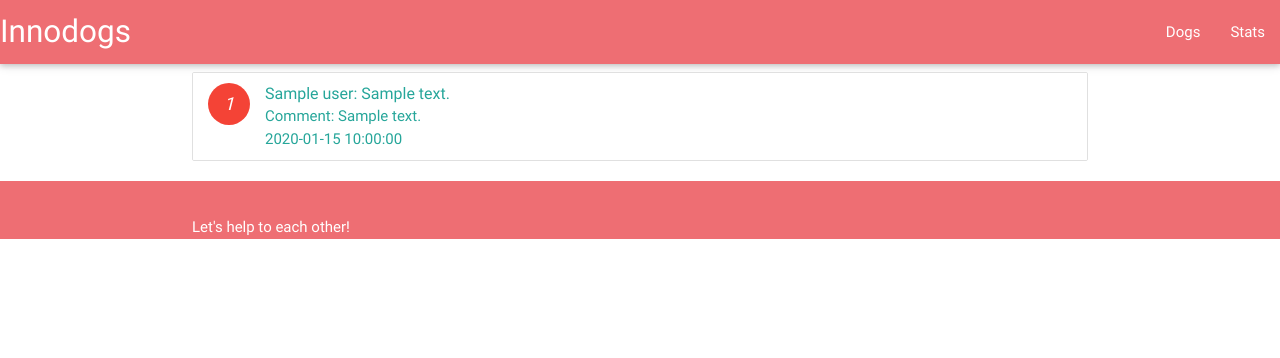
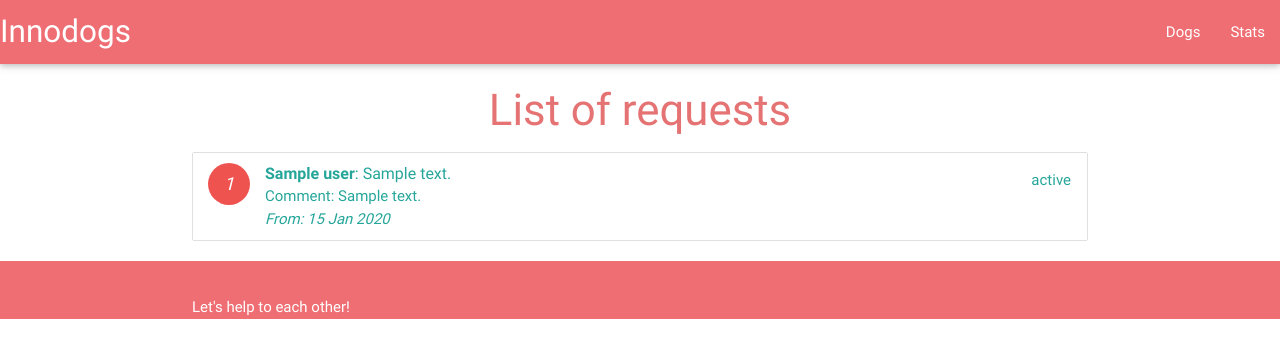
Before and after one commit to Innodogs/Innodogs, a Python web app: template app/addrequests/templates/addrequests/list.html in a window 1280 px wide. Shown: the top 358 px of the page. Run offline with Jinja, Linux system fonts and the light colour scheme; the template is opened without the code that fills it: most values are stand-ins (such as "Sample title", 1, 10 or a date in 2020).

Commit message:
Add title and status, change date representation

```diff
--- a/app/addrequests/templates/addrequests/list.html
+++ b/app/addrequests/templates/addrequests/list.html
@@ -1,14 +1,22 @@
 {% extends "base.html" %}
 
+{% block title %} List of requests {% endblock %}
+
 {% block content %}
+    <h3 class="header center red-text text-lighten-2">List of requests</h3>
     <ul class="collection">
     {% for request in add_requests -%}
       <a href="#" class="collection-item avatar">
-        <i class="material-icon circle red">{{ request.id }}</i>
+        <i class="material-icon circle red lighten-1">{{ request.id }}</i>
         <div>
-          <span class="title">{{ request.user.name }}: {{ request.description }}</span>
+          {% if request.description %}
+          <span class="title"><b>{{ request.user.name }}</b>: {{ request.description }}</span>
+          {% else %}
+          <span class="title"><b>{{ request.user.name }}</b></span>
+          {% endif %}
           <p>Comment: {{ request.comment }}</p>
-          <p>{{ request.datetime }}</p>
+          <p><i>From: {{ request.datetime.strftime("%d %b %Y") }}</i></p>
+          <p class="secondary-content">{{ request.status }}</p>
         </div>
       </a>
     {%- endfor %}
```
